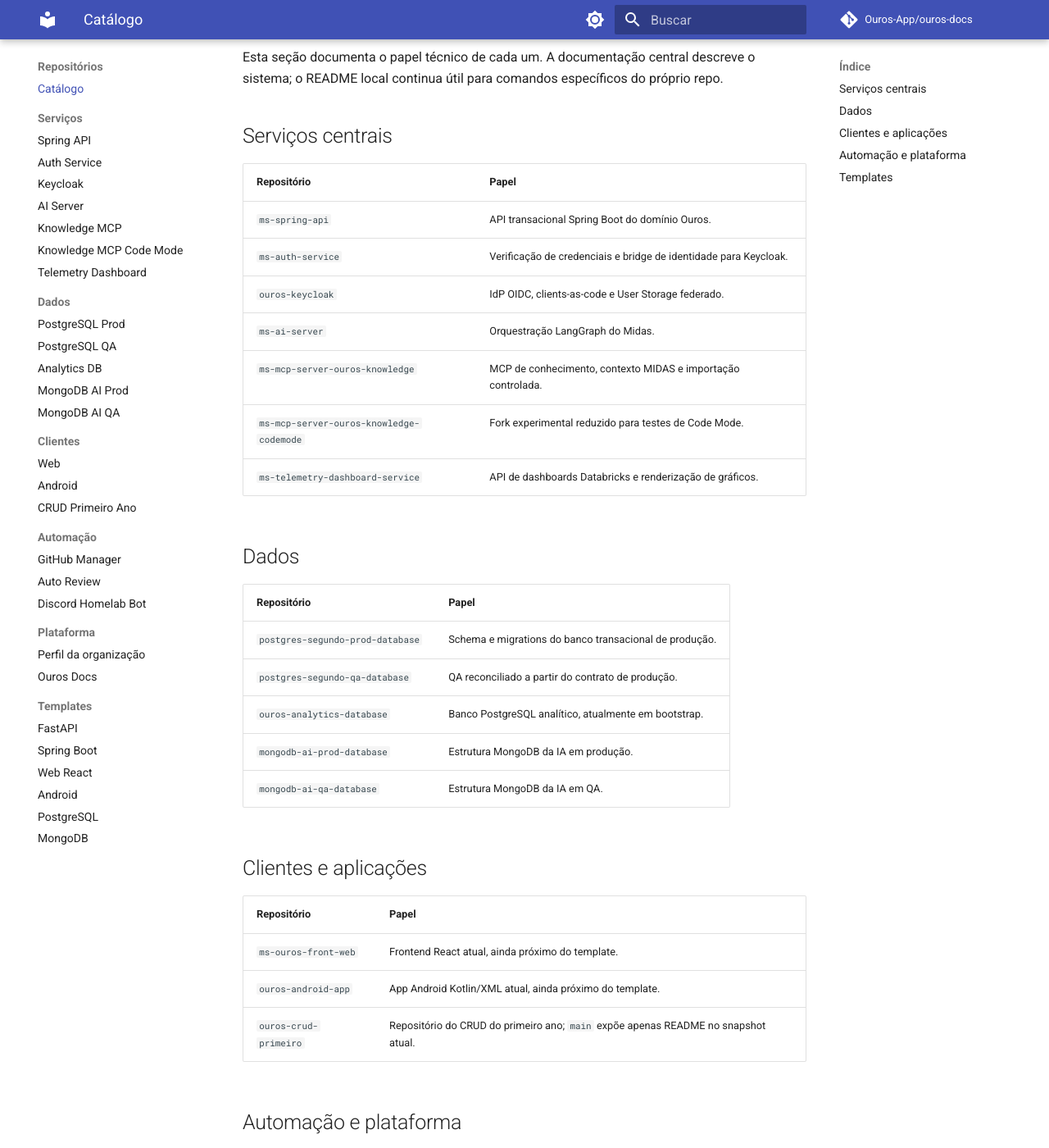
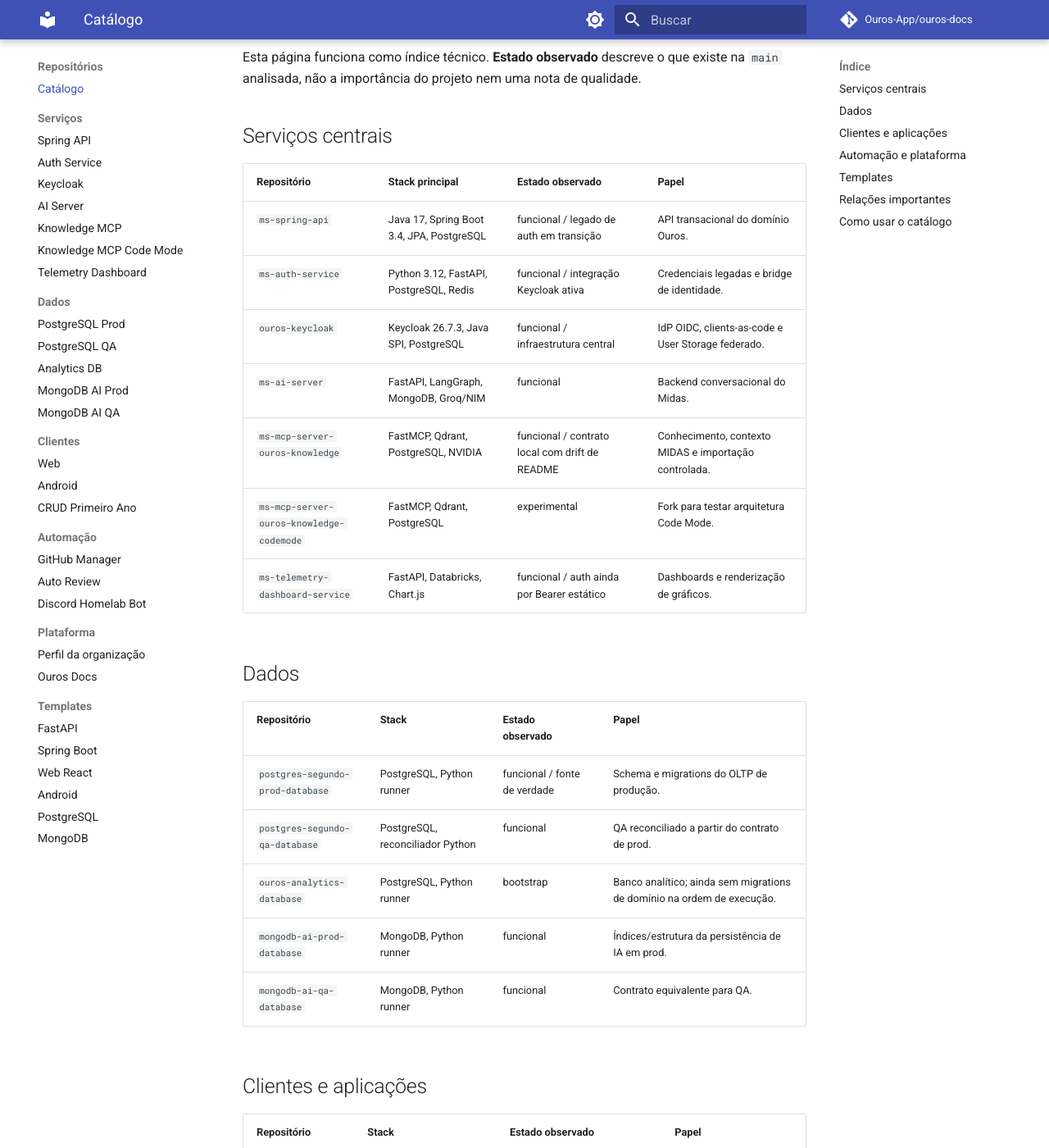
Before and after one commit to Ouros-App/ouros-docs, an MkDocs documentation site: the page built from docs/repositories/index.md, in a window 1280 px wide and 1400 px high, scrolled down 212 px. Shown: the whole window at 82% size. Built offline with MkDocs 1.6.1 and Material for MkDocs 9.7.7, drawn with Linux system fonts in a browser that asks for light colours; comment, search, counter and statistics services are not loaded; some of the changed text lies outside the part shown.

Commit message:
docs: improve repository catalog and local development guide

````diff
--- /dev/null
+++ b/docs/development/local-development.md
@@ -0,0 +1,421 @@
+# Desenvolvimento local
+
+Guia rápido para subir e validar os principais tipos de projeto da organização.
+
+## Pré-requisitos gerais
+
+Úteis em praticamente qualquer fluxo:
+
+```text
+git
+GitHub CLI (opcional)
+Docker/Compose
+curl
+```
+
+Ferramentas adicionais dependem da stack.
+
+## Python / FastAPI
+
+Repos principais:
+
+- `ms-auth-service`;
+- `ms-ai-server`;
+- `ms-mcp-server-ouros-knowledge`;
+- `ms-telemetry-dashboard-service`;
+- `ms-github-manager`.
+
+Versão recorrente:
+
+```text
+Python 3.12
+```
+
+### Ambiente virtual
+
+```bash
+python3.12 -m venv .venv
+source .venv/bin/activate
+python -m pip install --upgrade pip
+python -m pip install -r requirements.txt
+```
+
+### Subir FastAPI
+
+Padrão mais comum:
+
+```bash
+uvicorn app.main:app --reload --host 127.0.0.1 --port 8000
+```
+
+Alguns repos possuem entrypoint diferente. Confirme o README/`Dockerfile`.
+
+### Testes
+
+```bash
+pytest
+```
+
+Quando o repo usa `unittest`, `pytest` normalmente ainda consegue descobrir casos, mas siga a CI do projeto como referência.
+
+## Spring Boot
+
+Repos:
+
+- `ms-spring-api`;
+- `ms-spring-template`.
+
+### Java
+
+`ms-spring-api` compila com:
+
+```text
+Java release 17
+```
+
+`ms-spring-template` usa:
+
+```text
+Java 21
+```
+
+Não assuma a mesma JDK para os dois.
+
+### Rodar
+
+```bash
+./gradlew bootRun
+```
+
+### Testar
+
+```bash
+./gradlew test
+```
+
+### Build
+
+```bash
+./gradlew clean build
+```
+
+No Spring API:
+
+```bash
+./gradlew jacocoTestReport
+```
+
+### Banco
+
+O Spring API não cria schema:
+
+```text
+spring.jpa.hibernate.ddl-auto=none
+```
+
+Você precisa apontar para um banco compatível já migrado.
+
+## React / Vite
+
+Repos:
+
+- `ms-ouros-front-web`;
+- `ms-webfront-template`.
+
+Runtime de build observado:
+
+```text
+Node 22
+```
+
+### Instalar
+
+```bash
+npm install
+```
+
+### Dev server
+
+```bash
+npm run dev
+```
+
+### Validar
+
+```bash
+npm run lint
+npm run build
+```
+
+!!! warning
+    Variáveis `VITE_*` entram no bundle do navegador. Não coloque secrets nelas.
+
+## Android
+
+Repos:
+
+- `ouros-android-app`;
+- `mobile-template`.
+
+Config atual:
+
+```text
+compileSdk 36
+targetSdk 36
+minSdk 33
+Java compatibility 11
+```
+
+### Build debug
+
+Linux/macOS:
+
+```bash
+./gradlew assembleDebug
+```
+
+Windows:
+
+```powershell
+.\gradlew.bat assembleDebug
+```
+
+### Teste unitário
+
+```bash
+./gradlew test
+```
+
+### Device/emulator
+
+Para instalação via ADB:
+
+```bash
+adb devices
+adb install -r app/build/outputs/apk/debug/app-debug.apk
+```
+
+O app atual ainda precisa de implementação real de networking/auth antes de testar integração completa.
+
+## PostgreSQL repos
+
+Repos:
+
+- `postgres-segundo-prod-database`;
+- `postgres-segundo-qa-database`;
+- `ouros-analytics-database`;
+- `postgres-database-template`.
+
+### Instalar dependências
+
+```bash
+python3.12 -m venv .venv
+source .venv/bin/activate
+pip install -r requirements.txt
+```
+
+### Aplicar runner clássico
+
+```bash
+python scripts/apply_sql.py
+```
+
+### QA
+
+Use preferencialmente:
+
+```bash
+python scripts/reconcile_sql.py
+```
+
+QA tem semântica diferente de prod.
+
+### Antes de apontar para banco real
+
+Confirme:
+
+```bash
+env | grep '^POSTGRES_' | sed 's/=.*/=<redacted>/'
+```
+
+Isso mostra quais variáveis existem sem imprimir os valores.
+
+## MongoDB repos
+
+Repos:
+
+- `mongodb-ai-prod-database`;
+- `mongodb-ai-qa-database`;
+- `mongodb-database-template`.
+
+### Aplicar
+
+```bash
+python scripts/apply_mongo.py
+```
+
+Confirme antes:
+
+- `MONGODB_URI`;
+- database alvo;
+- TLS/CA;
+- ambiente.
+
+## Keycloak
+
+Repo:
+
+`ouros-keycloak`.
+
+### Componentes locais
+
+O fluxo completo envolve:
+
+- provider Java;
+- PostgreSQL;
+- Keycloak;
+- IaC.
+
+A CI é a referência mais fiel para uma integração reproduzível.
+
+### Build do provider
+
+Entre em `providers/ouros-user-storage` e use o wrapper/build Maven configurado pelo projeto quando necessário.
+
+O Dockerfile espera:
+
+```text
+providers/ouros-user-storage/target/ouros-user-storage-1.0.0.jar
+```
+
+antes de montar a imagem final.
+
+### Docker
+
+O runtime usa:
+
+```text
+quay.io/keycloak/keycloak:26.7.3
+```
+
+## MkDocs / ouros-docs
+
+```bash
+python3.12 -m venv .venv
+source .venv/bin/activate
+pip install -r requirements.txt
+mkdocs serve
+```
+
+Build de CI:
+
+```bash
+mkdocs build --strict
+```
+
+## Docker
+
+Quando houver Dockerfile:
+
+```bash
+docker build -t ouros-local .
+docker run --rm -p 8000:8000 --env-file .env ouros-local
+```
+
+A porta real varia por serviço.
+
+Não use esse comando cegamente no Keycloak ou Spring sem conferir o entrypoint.
+
+## Secrets locais
+
+Padrão:
+
+```bash
+cp .env.example .env
+```
+
+Depois preencha **somente credenciais de desenvolvimento/QA apropriadas**.
+
+Nunca:
+
+- copie secret prod para facilitar;
+- comite `.env`;
+- mande `.env` em issue;
+- tire screenshot com token visível.
+
+## Verificação de integração
+
+Uma ordem segura:
+
+```text
+1. unit tests
+2. build/lint
+3. dependência local
+4. health
+5. readiness
+6. integração autenticada
+7. QA
+```
+
+## Problemas de versão
+
+Cheque:
+
+```bash
+python --version
+java -version
+node --version
+npm --version
+docker --version
+```
+
+Se CI passa e local falha, compare primeiro versões de runtime antes de mexer no código.
+
+## Debug sem vazar secrets
+
+Bom:
+
+```bash
+env | cut -d= -f1 | sort
+```
+
+Ruim:
+
+```bash
+env
+```
+
+O segundo imprime secrets.
+
+## Antes de enviar PR
+
+Por stack:
+
+### Python
+
+```bash
+pytest
+```
+
+### Java
+
+```bash
+./gradlew test
+```
+
+### Web
+
+```bash
+npm run lint
+npm run build
+```
+
+### Docs
+
+```bash
+mkdocs build --strict
+```
+
+### Banco
+
+Rode testes do executor e valide contra banco descartável/QA antes de produção.
--- a/docs/repositories/index.md
+++ b/docs/repositories/index.md
@@ -2,58 +2,98 @@
 
 A organização `Ouros-App` possui **26 repositórios** no snapshot de 19/09/2026.
 
-Esta seção documenta o papel técnico de cada um. A documentação central descreve o sistema; o README local continua útil para comandos específicos do próprio repo.
+Esta página funciona como índice técnico. **Estado observado** descreve o que existe na `main` analisada, não a importância do projeto nem uma nota de qualidade.
 
 ## Serviços centrais
 
-| Repositório | Papel |
-| --- | --- |
-| `ms-spring-api` | API transacional Spring Boot do domínio Ouros. |
-| `ms-auth-service` | Verificação de credenciais e bridge de identidade para Keycloak. |
-| `ouros-keycloak` | IdP OIDC, clients-as-code e User Storage federado. |
-| `ms-ai-server` | Orquestração LangGraph do Midas. |
-| `ms-mcp-server-ouros-knowledge` | MCP de conhecimento, contexto MIDAS e importação controlada. |
-| `ms-mcp-server-ouros-knowledge-codemode` | Fork experimental reduzido para testes de Code Mode. |
-| `ms-telemetry-dashboard-service` | API de dashboards Databricks e renderização de gráficos. |
+| Repositório | Stack principal | Estado observado | Papel |
+| --- | --- | --- | --- |
+| `ms-spring-api` | Java 17, Spring Boot 3.4, JPA, PostgreSQL | funcional / legado de auth em transição | API transacional do domínio Ouros. |
+| `ms-auth-service` | Python 3.12, FastAPI, PostgreSQL, Redis | funcional / integração Keycloak ativa | Credenciais legadas e bridge de identidade. |
+| `ouros-keycloak` | Keycloak 26.7.3, Java SPI, PostgreSQL | funcional / infraestrutura central | IdP OIDC, clients-as-code e User Storage federado. |
+| `ms-ai-server` | FastAPI, LangGraph, MongoDB, Groq/NIM | funcional | Backend conversacional do Midas. |
+| `ms-mcp-server-ouros-knowledge` | FastMCP, Qdrant, PostgreSQL, NVIDIA | funcional / contrato local com drift de README | Conhecimento, contexto MIDAS e importação controlada. |
+| `ms-mcp-server-ouros-knowledge-codemode` | FastMCP, Qdrant, PostgreSQL | experimental | Fork para testar arquitetura Code Mode. |
+| `ms-telemetry-dashboard-service` | FastAPI, Databricks, Chart.js | funcional / auth ainda por Bearer estático | Dashboards e renderização de gráficos. |
 
 ## Dados
 
-| Repositório | Papel |
-| --- | --- |
-| `postgres-segundo-prod-database` | Schema e migrations do banco transacional de produção. |
-| `postgres-segundo-qa-database` | QA reconciliado a partir do contrato de produção. |
-| `ouros-analytics-database` | Banco PostgreSQL analítico, atualmente em bootstrap. |
-| `mongodb-ai-prod-database` | Estrutura MongoDB da IA em produção. |
-| `mongodb-ai-qa-database` | Estrutura MongoDB da IA em QA. |
+| Repositório | Stack | Estado observado | Papel |
+| --- | --- | --- | --- |
+| `postgres-segundo-prod-database` | PostgreSQL, Python runner | funcional / fonte de verdade | Schema e migrations do OLTP de produção. |
+| `postgres-segundo-qa-database` | PostgreSQL, reconciliador Python | funcional | QA reconciliado a partir do contrato de prod. |
+| `ouros-analytics-database` | PostgreSQL, Python runner | bootstrap | Banco analítico; ainda sem migrations de domínio na ordem de execução. |
+| `mongodb-ai-prod-database` | MongoDB, Python runner | funcional | Índices/estrutura da persistência de IA em prod. |
+| `mongodb-ai-qa-database` | MongoDB, Python runner | funcional | Contrato equivalente para QA. |
 
 ## Clientes e aplicações
 
-| Repositório | Papel |
-| --- | --- |
-| `ms-ouros-front-web` | Frontend React atual, ainda próximo do template. |
-| `ouros-android-app` | App Android Kotlin/XML atual, ainda próximo do template. |
-| `ouros-crud-primeiro` | Repositório do CRUD do primeiro ano; `main` expõe apenas README no snapshot atual. |
+| Repositório | Stack | Estado observado | Papel |
+| --- | --- | --- | --- |
+| `ms-ouros-front-web` | React 19, TypeScript, Vite, Tailwind | scaffold avançado / integração pendente | Cliente web. |
+| `ouros-android-app` | Kotlin, XML, ViewBinding | scaffold / integração pendente | Cliente Android. |
+| `ouros-crud-primeiro` | não inferido da `main` atual | documentação mínima | CRUD educacional do primeiro ano. |
 
 ## Automação e plataforma
 
-| Repositório | Papel |
-| --- | --- |
-| `ms-github-manager` | Criação padronizada de repositórios e scaffolds. |
-| `ouros-autoreview-app` | GitHub App acionado por `/auto-review`. |
-| `ms-discord-bot` | Controle/monitoramento de homelab via Discord e Tuya. |
-| `.github` | Perfil público e metadados da organização. |
-| `ouros-docs` | Este portal. |
+| Repositório | Stack | Estado observado | Papel |
+| --- | --- | --- | --- |
+| `ms-github-manager` | FastAPI, PyGithub | funcional | Criação e padronização de repositórios. |
+| `ouros-autoreview-app` | Node 22, TypeScript, Octokit | funcional | GitHub App acionado por `/auto-review`. |
+| `ms-discord-bot` | Python, discord.py, Tuya | funcional / observabilidade simples | Console remoto do homelab. |
+| `.github` | Markdown + Actions | funcional / metadata pública parcialmente automatizada | Perfil e metadados da organização. |
+| `ouros-docs` | MkDocs Material, GitHub Pages | funcional | Este portal técnico. |
 
 ## Templates
 
-| Repositório | Papel |
-| --- | --- |
-| `ms-fastapi-template` | Base FastAPI. |
-| `ms-spring-template` | Base Spring Boot. |
-| `ms-webfront-template` | Base React/Vite/Tailwind. |
-| `mobile-template` | Base Android Kotlin/XML parametrizada. |
-| `postgres-database-template` | Executor/versionador PostgreSQL. |
-| `mongodb-database-template` | Executor/versionador MongoDB. |
+| Repositório | Stack | Estado observado | Papel |
+| --- | --- | --- | --- |
+| `ms-fastapi-template` | Python 3.12, FastAPI | scaffold / Dockerfile precisa correção | Base FastAPI. |
+| `ms-spring-template` | Java 21, Spring Boot 3.4 | scaffold | Base Spring Boot. |
+| `ms-webfront-template` | React 19, TypeScript, Vite | scaffold | Base SPA web. |
+| `mobile-template` | Kotlin, XML | scaffold parametrizado | Base Android. |
+| `postgres-database-template` | PostgreSQL, Python | funcional como template/executor | Versionamento SQL. |
+| `mongodb-database-template` | MongoDB, Python | funcional como template/executor | Versionamento MongoDB. |
+
+## Relações importantes
+
+```mermaid
+flowchart LR
+    TEMPLATES[Templates] --> MANAGER[GitHub Manager]
+    MANAGER --> REPOS[Novos repos]
+
+    PROD[PostgreSQL Prod] --> QA[PostgreSQL QA]
+    PROD --> ANA[Analytics]
+
+    KC[Keycloak] --> AUTH[Auth Service]
+    AUTH --> PROD
+
+    AI[AI Server] --> MCP[Knowledge MCP]
+    AI --> MONGO[MongoDB AI]
+    MCP --> PROD
+    MCP --> QD[Qdrant]
+
+    TEL[Telemetry] --> DBX[Databricks]
+```
+
+## Como usar o catálogo
+
+Se você quer...
+
+- **alterar regra de negócio:** comece em `ms-spring-api`;
+- **alterar login/token:** veja `ouros-keycloak` e `ms-auth-service`;
+- **alterar schema:** vá ao repo de banco, não à API;
+- **alterar Midas:** veja `ms-ai-server` e, se envolver dados/tools, o Knowledge MCP;
+- **alterar dashboard Databricks:** `ms-telemetry-dashboard-service`;
+- **alterar geração de repos:** `ms-github-manager` + template correspondente;
+- **alterar política de auto-review:** `ouros-autoreview-app`;
+- **alterar esta documentação:** `ouros-docs`.
+
+Veja também:
+
+- [Dependências entre repositórios](../architecture/dependencies.md);
+- [Impacto de mudanças](../operations/change-impact.md);
+- [Lacunas atuais](../architecture/current-gaps.md).
 
 !!! note
-    O catálogo registra **estado atual**, não maturidade planejada. Repositórios com nomes “prod”, “app” ou “analytics” podem ainda ter partes em implantação.
+    Nome de repo não prova maturidade. Um repo chamado `prod`, `app` ou `analytics` pode conter infraestrutura pronta e funcionalidade ainda em implantação. Esta documentação diferencia essas coisas explicitamente.
--- a/mkdocs.yml
+++ b/mkdocs.yml
@@ -131,5 +131,6 @@
       - Telemetry e Databricks: runbooks/telemetry.md
   - Desenvolvimento:
       - Visão geral: development/index.md
+      - Desenvolvimento local: development/local-development.md
       - Testes e qualidade: development/testing.md
       - Escrevendo documentação: development/writing-docs.md
````
